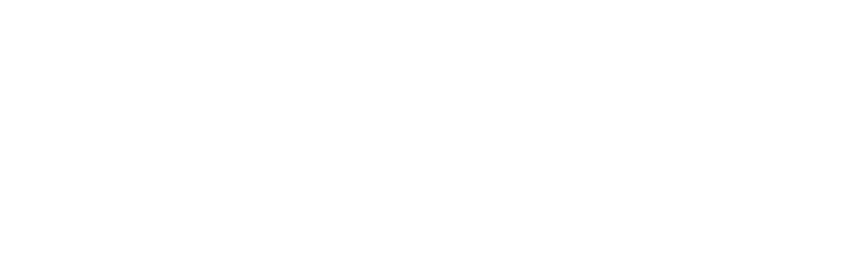
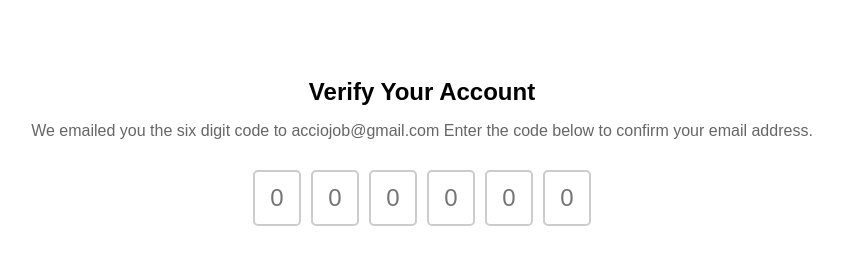
Before and after one commit to acciojob/OTP-vamshithallapalli, a website: page main.html in a window 1280 px wide. Shown: the whole page, without its empty margins (218-1061 px from the left). Drawn offline with Linux system fonts and the light colour scheme.

Commit message:
created a submission

```diff
--- a/main.html
+++ b/main.html
@@ -8,6 +8,21 @@
 
 <body>
 	<!-- the entire body must be written by student -->
+	 <div class="otp-container">
+    <h2 id="verification_heading">Verify Your Account</h2>
+    <p id="verification_subtext">
+      We emailed you the six digit code to acciojob@gmail.com Enter the code below to confirm your email address.
+    </p>
+
+    <div class="code-container">
+      <input type="text" class="code" maxlength="1" placeholder="0" />
+      <input type="text" class="code" maxlength="1" placeholder="0" />
+      <input type="text" class="code" maxlength="1" placeholder="0" />
+      <input type="text" class="code" maxlength="1" placeholder="0" />
+      <input type="text" class="code" maxlength="1" placeholder="0" />
+      <input type="text" class="code" maxlength="1" placeholder="0" />
+    </div>
+  </div>
     <script type="text/javascript" src="./script.js">
 </script>
 
--- a/styles.css
+++ b/styles.css
@@ -1 +1,33 @@
 /*  your css code here. If applicable */
+/* style.css */
+body {
+  font-family: Arial, sans-serif;
+  text-align: center;
+  padding: 50px;
+}
+
+#verification_heading {
+  font-size: 24px;
+  margin-bottom: 10px;
+}
+
+#verification_subtext {
+  font-size: 16px;
+  color: #666;
+  margin-bottom: 30px;
+}
+
+.code-container {
+  display: flex;
+  justify-content: center;
+  gap: 10px;
+}
+
+.code {
+  width: 40px;
+  height: 50px;
+  font-size: 24px;
+  text-align: center;
+  border: 2px solid #ccc;
+  border-radius: 5px;
+}
```
